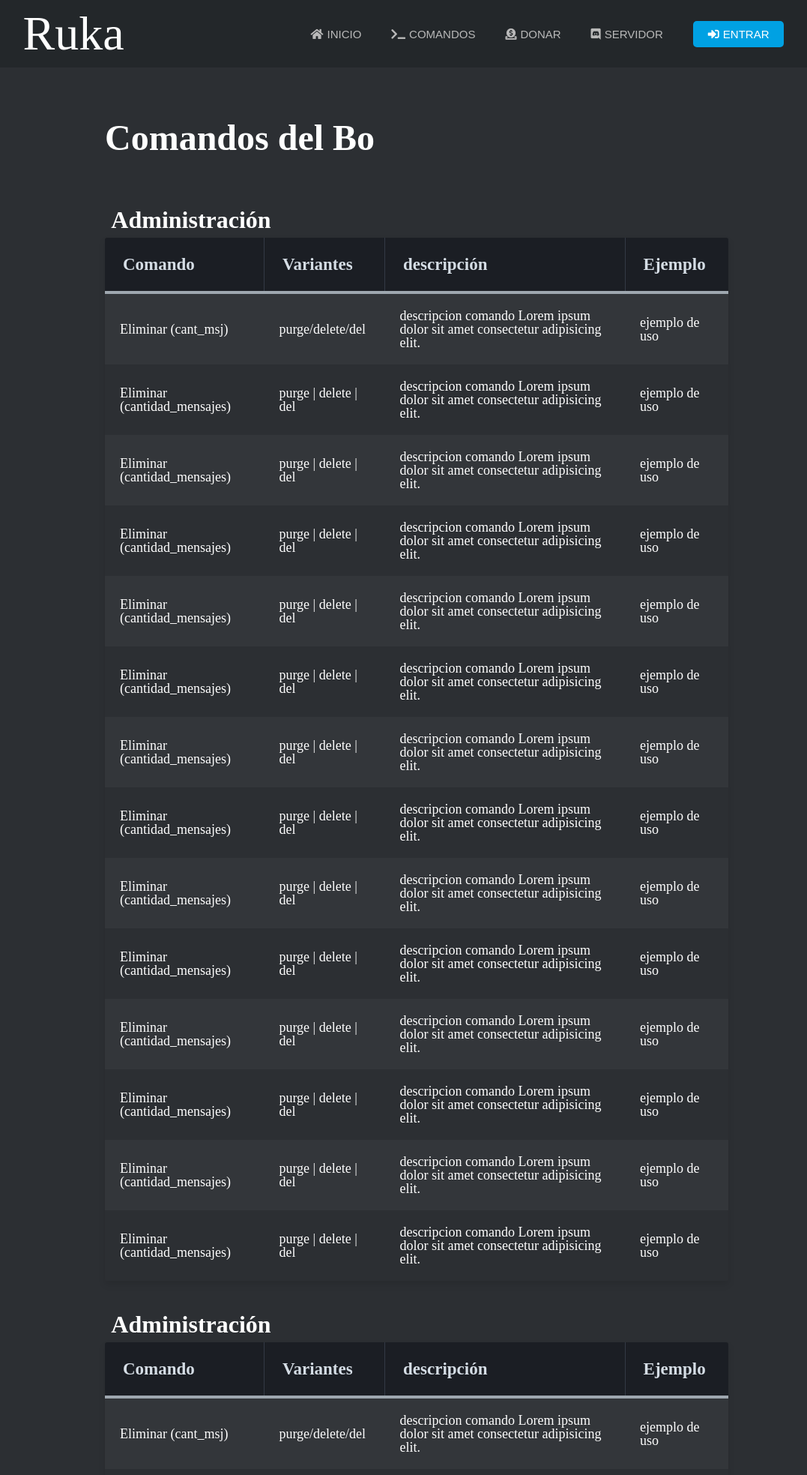
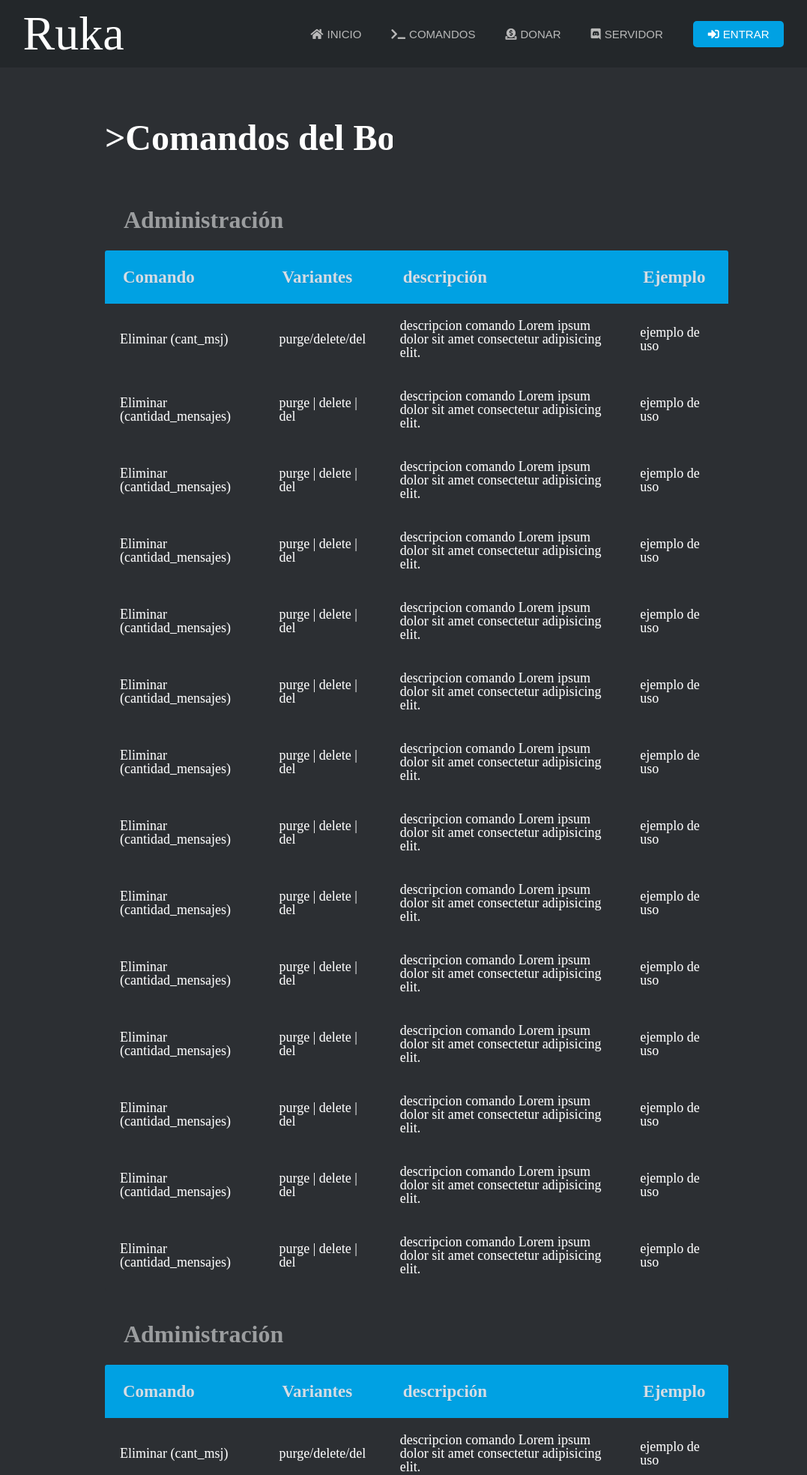
Before and after one commit to NozzOne/ruka-discord-web, a Django app: page /comandos in a window 1280 px wide. Shown: the top 1967 px of the page at 75% size, without its empty margins (84-1161 px from the left). Run offline with Django 3.2, Linux system fonts and the light colour scheme; some web fonts are replaced.

Commit message:
arreglos a las tablas

```diff
--- a/ruka_web/core/static/core/css/estilos.css
+++ b/ruka_web/core/static/core/css/estilos.css
@@ -200,8 +200,8 @@
   font-weight: bold;
   font-size: 2rem;
   font-family: 'Roboto';
-  color: white;
-  margin: 1%;
+  color: rgb(155, 157, 159);
+  margin: 3%;
   margin-top: 5%;
 }
 .margen-top{
@@ -343,21 +343,18 @@
  /*** Table Styles **/
 
  .table-fill {
-   border-radius:3px;
+   border-radius:px;
    border-collapse: collapse;
    height: 320px;
    margin: auto;
    padding:5px;
    width: 100%;
-   box-shadow: 0 5px 10px rgba(0, 0, 0, 0.1);
    animation: float 5s infinite;
  }
 
  th {
    color:#D5DDE5;;
-   background:#1b1e24;
-   border-bottom:4px solid #9ea7af;
-   border-right: 1px solid #343a45;
+   background:#00a1e3;
    font-size:23px;
    font-weight: 100;
    padding:24px;
@@ -393,7 +390,7 @@
  }
 
  tr:nth-child(odd) td {
-   background:#33363a;
+   background:transparent;
  }
 
  tr:last-child td:first-child {
@@ -404,6 +401,7 @@
    border-bottom-right-radius:3px;
  }
 
+
  td {
    background:#2c2f33;
    padding:20px;
@@ -411,13 +409,9 @@
    vertical-align:middle;
    font-weight:300;
    font-size:18px;
-   text-shadow: -1px -1px 1px rgba(0, 0, 0, 0.1);
-
  }
 
- td:last-child {
-   border-right: 0px;
- }
+
 
  th.text-left {
    text-align: left;
@@ -446,11 +440,11 @@
 
 /*weas typing*/
 .typing-demo-comandos {
-  width: 15ch;
+  width: 16ch;
   animation: typing 2s steps(22), blink .5s step-end infinite alternate;
   white-space: nowrap;
   overflow: hidden;
-  border-right: 3px solid;
+  border-right: 8px solid;
   font-family: Roboto;
   font-size: 3em;
 }
@@ -459,7 +453,7 @@
   animation: typing 2s steps(22), blink .5s step-end infinite alternate;
   white-space: nowrap;
   overflow: hidden;
-  border-right: 3px solid;
+  border-right: 10px solid;
   font-family: 'Roboto';
   font-size: 3em;
 }
--- a/ruka_web/core/templates/core/comandos.html
+++ b/ruka_web/core/templates/core/comandos.html
@@ -24,7 +24,7 @@
 
     <section class="main">
         <div class="contenedor">
-            <h1 class="typing-demo-comandos main-title titulo" typing-demo-comandos;>Comandos del Bot</h1>
+            <h1 class="typing-demo-comandos main-title titulo" typing-demo-comandos;>>Comandos del Bot</h1>
             <h2 class="subtitulo">Administración</h2>
             <table class="table-fill">
                 <thead>
```
